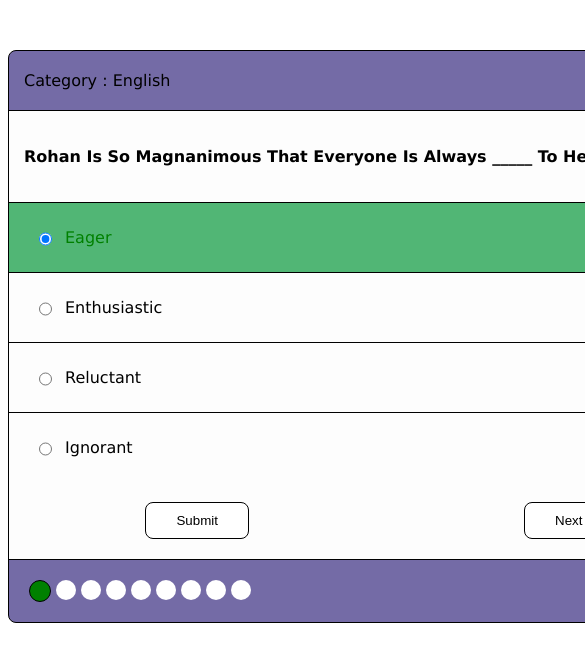
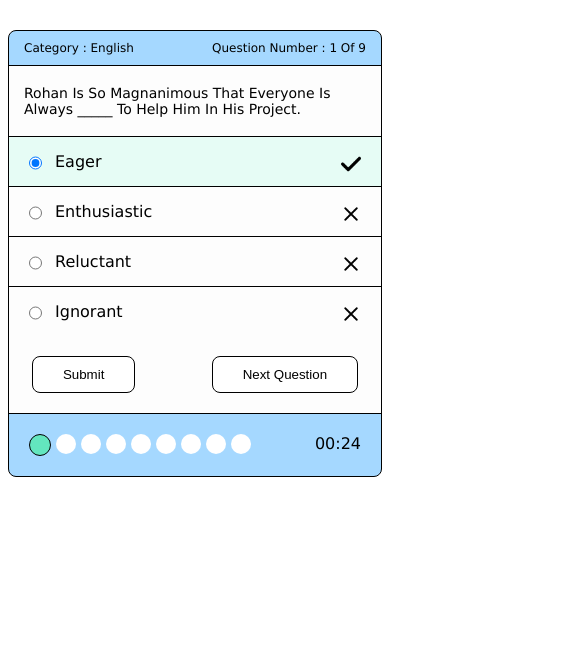
Before and after one commit to flavasava2022/QuizApp, a plain HTML site: page index.html in a window 390 px wide. Both pictures are taken after a click on the button "Submit". Shown: the top 662 px of the page, 585 px wide, since content can reach past the window. Drawn offline with Linux system fonts and the light colour scheme.

Commit message:
Add files via upload

```diff
--- a/index.html
+++ b/index.html
@@ -5,6 +5,7 @@
     <meta http-equiv="X-UA-Compatible" content="IE=edge" />
     <meta name="viewport" content="width=device-width, initial-scale=1.0" />
     <link rel="stylesheet" href="master.css" />
+    <link rel="stylesheet" href="quaires.css" />
     <title>Quiz App</title>
   </head>
   <body>
@@ -60,8 +61,6 @@
         <div class="counter"></div>
       </div>
     </div>
-    <audio id="success" src="sounds/success.mp3" preload="auto"></audio>
-    <audio id="fail" src="sounds/fail.mp3" preload="auto"></audio>
     <script src="script.js"></script>
   </body>
 </html>
--- a/master.css
+++ b/master.css
@@ -8,9 +8,9 @@ body {
 }
 
 .quiz-container {
-  width: 800px;
-  margin: 50px auto;
-  background-color: #231572a1;
+  max-width: 800px;
+  margin: 30px auto 0;
+  background-color: #a5d8ff;
   border: 1px solid black;
   border-radius: 8px;
 }
@@ -18,7 +18,6 @@ body {
   display: flex;
   padding: 20px 15px;
   border-bottom: 1px solid black;
-  /* background-color: #009635ad; */
 }
 .quiz-container .quiz-heading .category {
   flex: 1;
@@ -43,7 +42,7 @@ body {
   cursor: pointer;
 }
 .quiz-container .answers .answer input:checked + label {
-  color: green;
+  color: black;
 }
 .quiz-container .answers .answer .img {
   position: absolute;
@@ -93,7 +92,6 @@ body {
 }
 .quiz-container .results {
   padding: 10px;
-  /* background-color: #009635ad; */
   display: flex;
 }
 .quiz-container .results .span {
@@ -109,14 +107,14 @@ body {
   padding: 10px;
 }
 .quiz-container .results .span span.now {
-  background-color: blue;
+  background-color: #ced4da;
   border: 1px solid black;
 }
 .quiz-container .results .span span.right {
-  background-color: green;
+  background-color: #63e6be;
 }
 .quiz-container .results .span span.wrong {
-  background-color: red;
+  background-color: #e03131;
 }
 
 .quiz-container .results .counter {
--- /dev/null
+++ b/quaires.css
@@ -0,0 +1,21 @@
+@media (max-width: 600px) {
+  .quiz-container .quiz-heading {
+    display: flex;
+    padding: 10px 15px;
+    border-bottom: 1px solid black;
+  }
+  .quiz-container .quiz-heading .category {
+    font-size: 12px;
+  }
+  .q-numbers {
+    font-size: 12px;
+  }
+  .quiz-container .question-erea {
+    padding: 5px 15px;
+    font-size: 14px;
+    font-weight: 400;
+  }
+  .quiz-container .answers .answer {
+    padding: 15px;
+  }
+}
--- a/script.js
+++ b/script.js
@@ -43,17 +43,15 @@ jsonReq.onreadystatechange = function () {
       answersErea.style.pointerEvents = "none";
       answersRadio.forEach((answer, i) => {
         if (answer.dataset.set === questionsData[qnum]["right_answer"]) {
-          imgs[i].src = "imgs/true.png";
-          answerslabel[i].style.backgroundColor = "#009635ad";
+          imgs[i].src = "imgs/check.png";
+          answerslabel[i].style.backgroundColor = "#e6fcf5";
         }
         if (answer.checked) {
           if (answer.dataset.set === questionsData[qnum]["right_answer"]) {
             bullets[qnum].classList.add("right");
-            document.getElementById("success").play();
             rightAnswers++;
           } else {
             bullets[qnum].classList.add("wrong");
-            document.getElementById("fail").play();
           }
         }
       });
```
